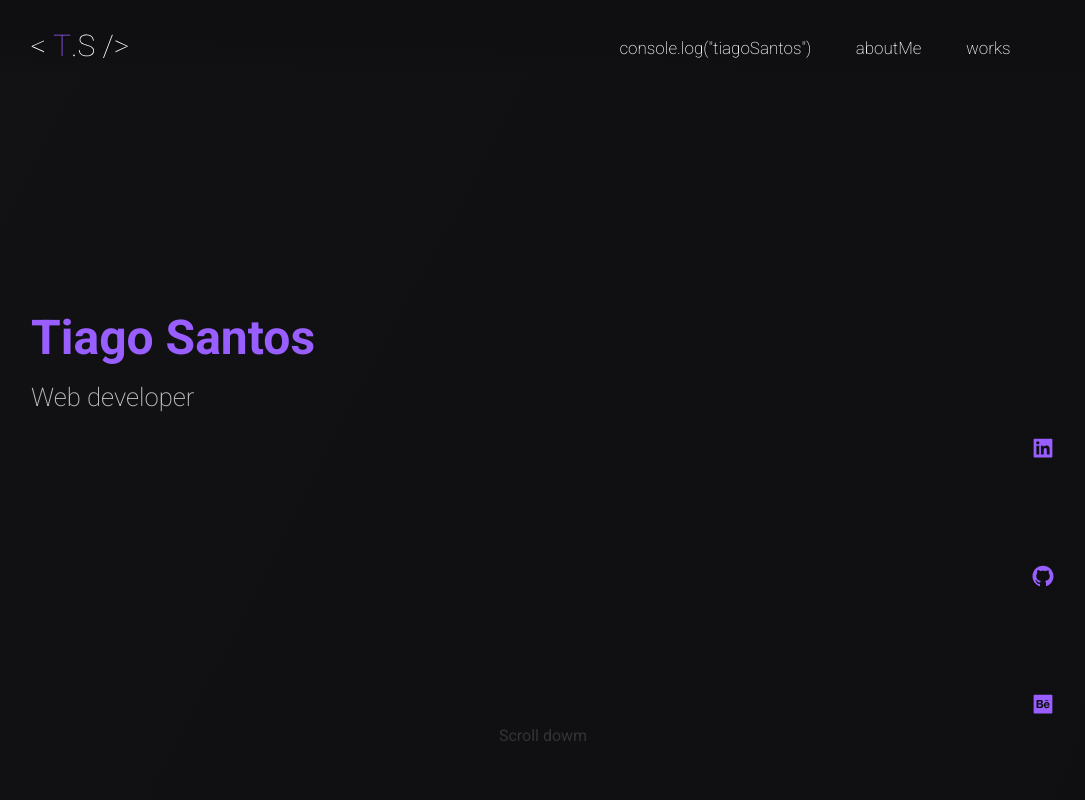
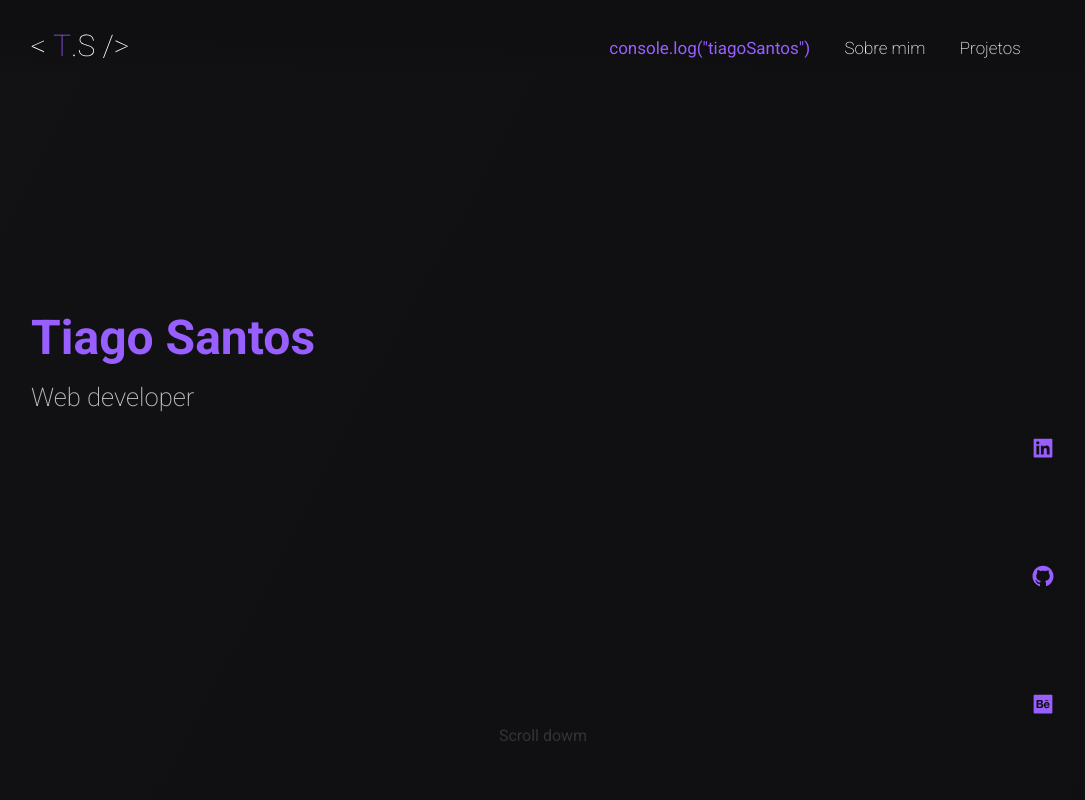
Before and after one commit to Tigas29/T.S-, a React (Create React App) app: page /main in a window 1280 px wide. Shown: the top 800 px of the page, without its empty margins (97-1182 px from the left). Built offline with nearby package versions, Linux system fonts and the light colour scheme.

Commit message:
commit finish v1

```diff
--- a/src/components/StoryPart6/index.jsx
+++ b/src/components/StoryPart6/index.jsx
@@ -24,7 +24,9 @@ export function StorySixPart() {
         >
           <div className="buttonContainer row">
             <img src={redArrow} alt="arrow" />
-            <button className="redButton Patterns">Behance</button>
+            <a href="https://github.com/Tigas29" target="_blanked">
+              <button className="redButton Patterns">Projetos</button>
+            </a>
           </div>
         </div>
         <div
@@ -33,7 +35,9 @@ export function StorySixPart() {
           data-aos-delay="500"
         >
           <div className="buttonContainer row">
-            <button className="blueButton Patterns">Projetos</button>
+            <a href="www.linkedin.com/in/tigass" target="_blanked">
+              <button className="blueButton Patterns">Sobre mim</button>
+            </a>
             <img src={blueArrow} alt="arrow" />
           </div>
         </div>
--- a/src/components/StoryPart6/style.js
+++ b/src/components/StoryPart6/style.js
@@ -95,7 +95,7 @@ export const ContainerStory = styled.div`
       flex-direction: column;
       justify-content: space-evenly;
       gap: 3rem;
-      margin-top: -20rem;
+      margin-top: -10rem;
     }
   }
   .OptionContainer {
@@ -126,6 +126,7 @@ export const ContainerStory = styled.div`
           display: none;
         }
       }
+      a,
       button {
         background-color: transparent;
         font-weight: 300;
--- /dev/null
+++ b/src/components/footer/index.jsx
@@ -0,0 +1,15 @@
+import { Container } from "./style";
+export default function Footer() {
+  return (
+    <Container>
+      <p>
+        Feito por{" "}
+        <a href="https://github.com/Tigas29?tab=repositories" target="_blanked">
+          Tiago Santos
+        </a>
+        <span> com React Js e Spline.</span>
+      </p>
+      <span>All rights reserved 2023@</span>
+    </Container>
+  );
+}
--- /dev/null
+++ b/src/components/footer/style.js
@@ -0,0 +1,17 @@
+import styled from "styled-components";
+
+export const Container = styled.footer`
+  display: flex;
+  align-items: center;
+  justify-content: center;
+  flex-direction: column;
+  padding: 1rem;
+  color: var(--light);
+  text-align: center;
+  opacity: 0.2;
+  gap: 0.81rem;
+  a {
+    font-weight: bold;
+    text-decoration: underline;
+  }
+`;
--- a/src/components/header/index.jsx
+++ b/src/components/header/index.jsx
@@ -58,26 +58,26 @@ export function Header() {
               <Link to="">
                 <ul
                   className={`${
-                    path === "/home" ? " color Options" : "Options"
+                    path === "/main" ? " color Options" : "Options"
                   }`}
                 >
                   console.log("tiagoSantos")
                 </ul>
               </Link>
-              <Link to="">
+              <a href="www.linkedin.com/in/tigasss">
                 <ul
                   className={`${path === "/" ? " color Options" : "Options"}`}
                 >
-                  aboutMe
+                  Sobre mim
                 </ul>
-              </Link>
-              <Link to="">
+              </a>
+              <a href="https://github.com/Tigas29">
                 <ul
                   className={`${path === "/" ? " color Options" : "Options"}`}
                 >
-                  works
+                  Projetos
                 </ul>
-              </Link>
+              </a>
             </li>
           </div>
         </div>
--- a/src/pages/portifolio/index.jsx
+++ b/src/pages/portifolio/index.jsx
@@ -8,6 +8,7 @@ import { StoryFourthPart } from "../../components/StoryPart4/index.jsx";
 import { StoryFifthPart } from "../../components/StoryPart5/index.jsx";
 import { FrontCover } from "../../components/HomeFrontCover/index.jsx";
 import { StorySixPart } from "../../components/StoryPart6/index.jsx";
+import Footer from "../../components/footer/index.jsx";
 export default function Portifolio() {
   const [animation, setAnimation] = useState(false);
 
@@ -48,6 +49,7 @@ export default function Portifolio() {
           <StoryFourthPart />
           <StoryFifthPart />
           <StorySixPart />
+          <Footer />
         </ConfigSize>
       </Container>
     </div>
```
